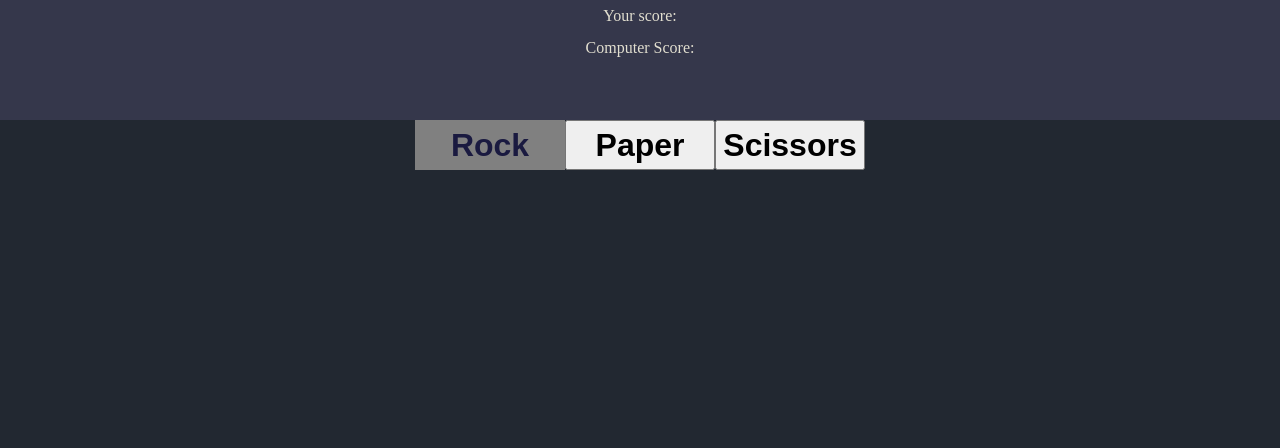
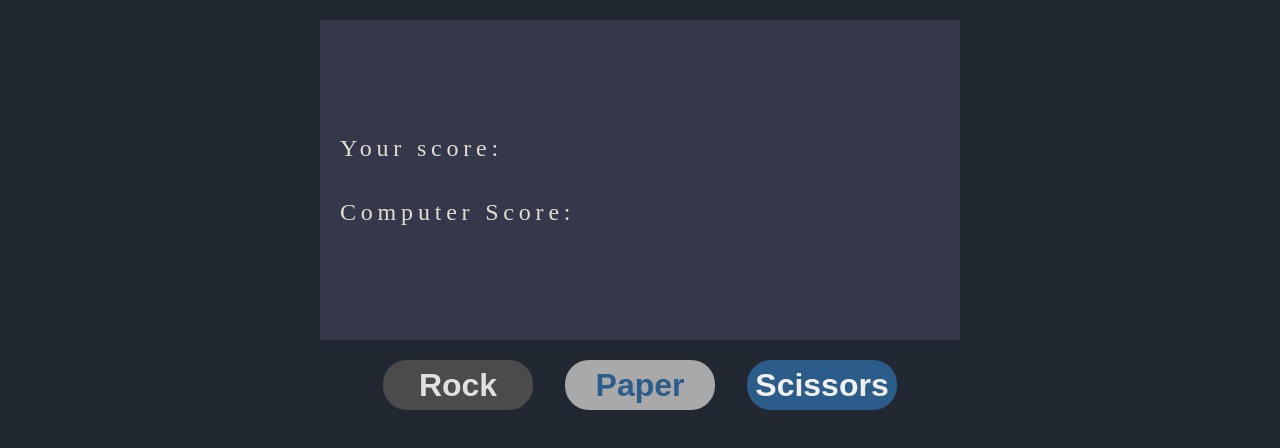
Before and after one commit to krupt3x/rock-paper-scissors, a plain HTML site: page index.html in a window 1280 px wide. Drawn offline with Linux system fonts and the light colour scheme.

Commit message:
style the scoreboard and the buttons

```diff
--- a/style.css
+++ b/style.css
@@ -7,14 +7,24 @@
 body {
   background-color: #222831;
   color: #e2dfd0;
+  font-size: 16px;
 }
 
 .scoreboard {
   background-color: #35374b;
-  width: 100vw;
-  height: 15vh;
+  width: 80vh;
+  height: 40vh;
+  padding: 20px;
+  margin: 20px auto;
   text-align: center;
   line-height: 2rem;
+  font-size: 1.5rem;
+  line-height: 4rem;
+  letter-spacing: 0.3rem;
+  display: flex;
+  flex-direction: column;
+  align-items: start;
+  justify-content: center;
 }
 
 .btn {
@@ -26,12 +36,33 @@ body {
 }
 
 #rock-btn {
-  background-color: #808080;
-  color: #1a1a40;
-  border: #696969;
+  background-color: #4b4b4b;
+  color: #e0e0e0;
+}
+
+#paper-btn {
+  background-color: #a9a9a9;
+  color: #2c5d8a;
+}
+
+#scissors-btn {
+  background-color: #2c5d8a;
+  color: #f0f0f0;
+}
+
+/* gives the buttons a soft look.*/
+
+#scissors-btn,
+#paper-btn,
+#rock-btn {
+  border: 0;
+  border-radius: 1.5rem;
+  cursor: pointer;
 }
 
 .btns-container {
   display: flex;
+  gap: 2rem;
+  align-items: center;
   justify-content: center;
 }
```
